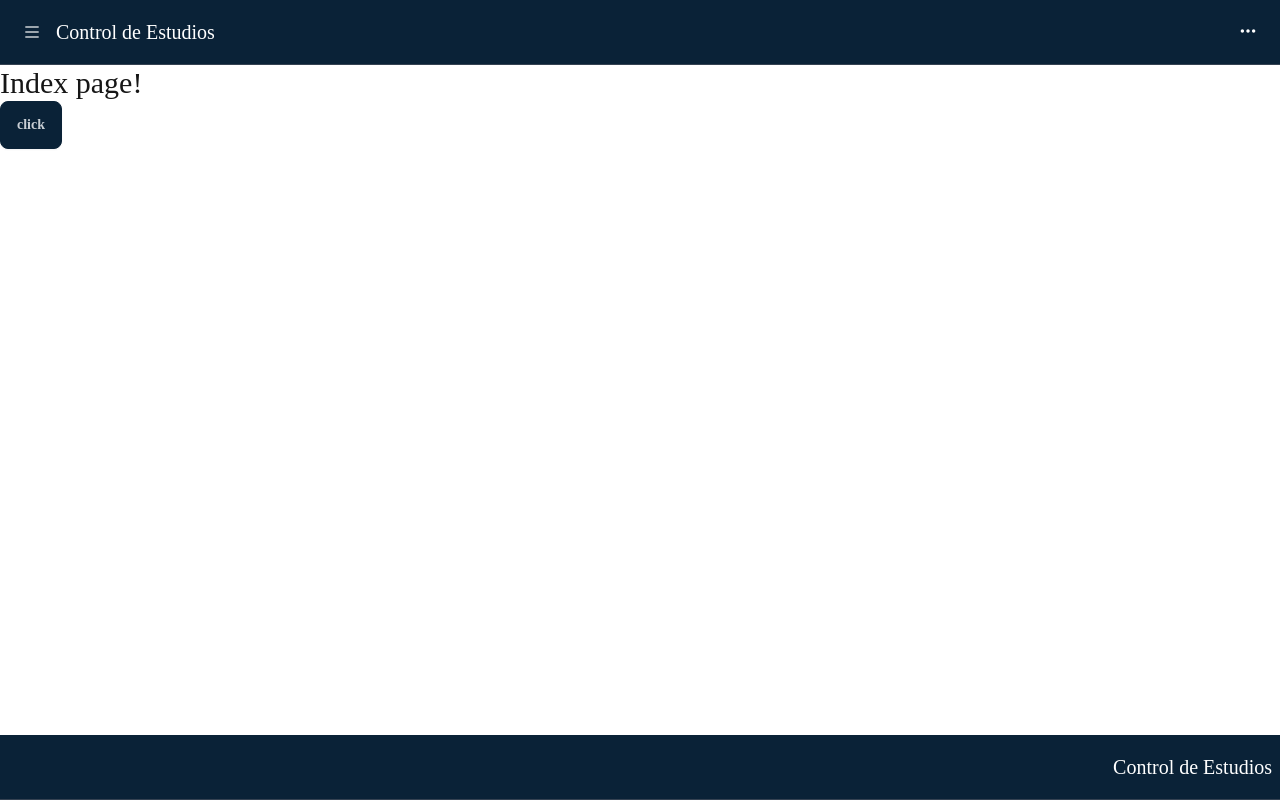
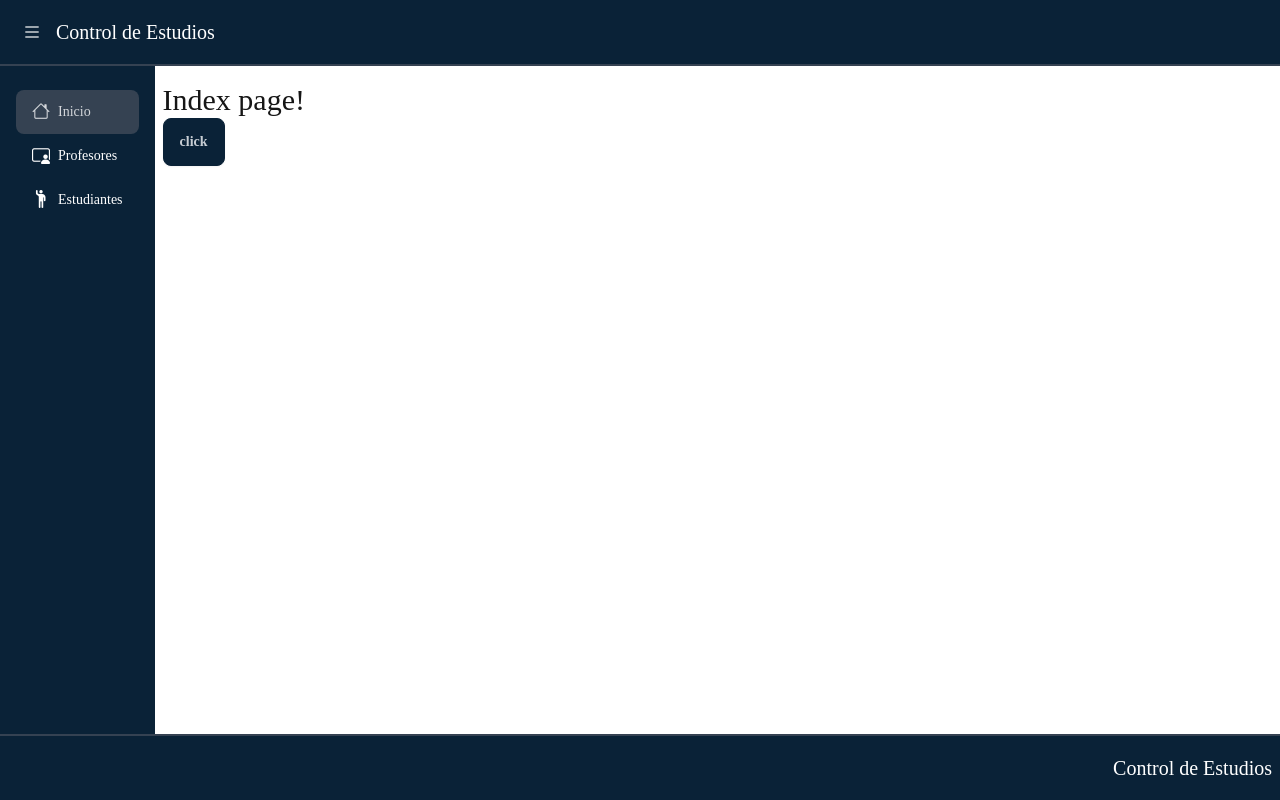
Before and after one commit to RayTarazona/Codigo-fuente-, a Nuxt app: page / in a window 1280 px wide. Built offline with nearby package versions, Linux system fonts and the light colour scheme.

Commit message:
feat: Actualizar layouts

```diff
--- a/layouts/default.vue
+++ b/layouts/default.vue
@@ -4,45 +4,28 @@
 
 <template class="">
   <!-- code... -->
-  <section class="h-screen flex flex-col">
-    <header class="bg-primary border-b border-neutral">
-      <nav class="navbar mx-auto container text-base-100">
-        <div class="flex-none">
-          <button class="btn btn-square btn-ghost">
-            <i class="bi bi-list text-xl"></i>
-          </button>
-        </div>
-        <div class="flex-1">
-          <a class="text-xl">Control de Estudios</a>
-        </div>
-        <div class="flex-none">
-          <button class="btn btn-square btn-ghost">
-            <i class="bi bi-three-dots text-lg"></i>
-          </button>
-        </div>
+  <section class="h-screen flex flex-col bg-primary">
+    <app-header />
+    <main class="flex-1 flex">
+      <nav class="pt-4 px-2">
+        <menu class="menu h-full">
+          <li>
+            <nuxt-link to="/"class="text-base-100" active-class="active"><i class="bi bi-house text-lg"></i> Inicio</nuxt-link>
+          </li>
+          <li>
+            <nuxt-link to="profesores" class="text-base-100" active-class="active"><i class="bi bi-person-video3 text-lg"></i> Profesores</nuxt-link>
+          </li>
+          <li>
+            <nuxt-link to="estudiantes" class="text-base-100" active-class="active"><i class="bi bi-person-raised-hand text-lg"></i> Estudiantes</nuxt-link>
+          </li>
+
+        </menu>
       </nav>
-    </header>
-    <main class="container mx-auto flex-1">
-      <slot />
+      <section class="flex-1 bg-base-100 pt-4 px-2">
+        <slot />
+      </section>
     </main>
-    <footer class="bg-primary border-b border-neutral">
-      <nav class="navbar mx-auto container text-base-100">
-        <!-- <div class="flex-none">
-          <button class="btn btn-square btn-ghost">
-            <i class="bi bi-list text-xl"></i>
-          </button>
-        </div> -->
-        <div class="flex-1"></div>
-        <div class="flex-none">
-          <a class="text-xl">Control de Estudios</a>
-        </div>
-        <!-- <div class="flex-none">
-          <button class="btn btn-square btn-ghost">
-            <i class="bi bi-three-dots text-lg"></i>
-          </button>
-        </div> -->
-      </nav>
-    </footer>
+    <app-footer />
   </section>
 </template>
 
--- a/layouts/public.vue
+++ b/layouts/public.vue
@@ -5,34 +5,9 @@
 <template class="">
   <!-- code... -->
   <section class="h-screen flex flex-col">
-    <header class="bg-primary border-b border-neutral">
-      <nav class="navbar mx-auto container text-base-100">
-        <!-- <div class="flex-none">
-          <button class="btn btn-square btn-ghost">
-            <i class="bi bi-list text-xl"></i>
-          </button>
-        </div> -->
-        <div class="flex-1">
-          <a class="text-xl">Control de Estudios</a>
-        </div>
-        <div class="flex-none">
-          <button class="btn btn-square btn-ghost">
-            <i class="bi bi-three-dots text-lg"></i>
-          </button>
-        </div>
-      </nav>
-    </header>
     <main class="container mx-auto flex-1">
       <slot />
     </main>
-    <footer class="bg-primary border-b border-neutral">
-      <nav class="navbar mx-auto container text-base-100">
-        <div class="flex-1"></div>
-        <div class="flex-none">
-          <a class="text-xl">Control de Estudios</a>
-        </div>
-      </nav>
-    </footer>
   </section>
 </template>
 
```
